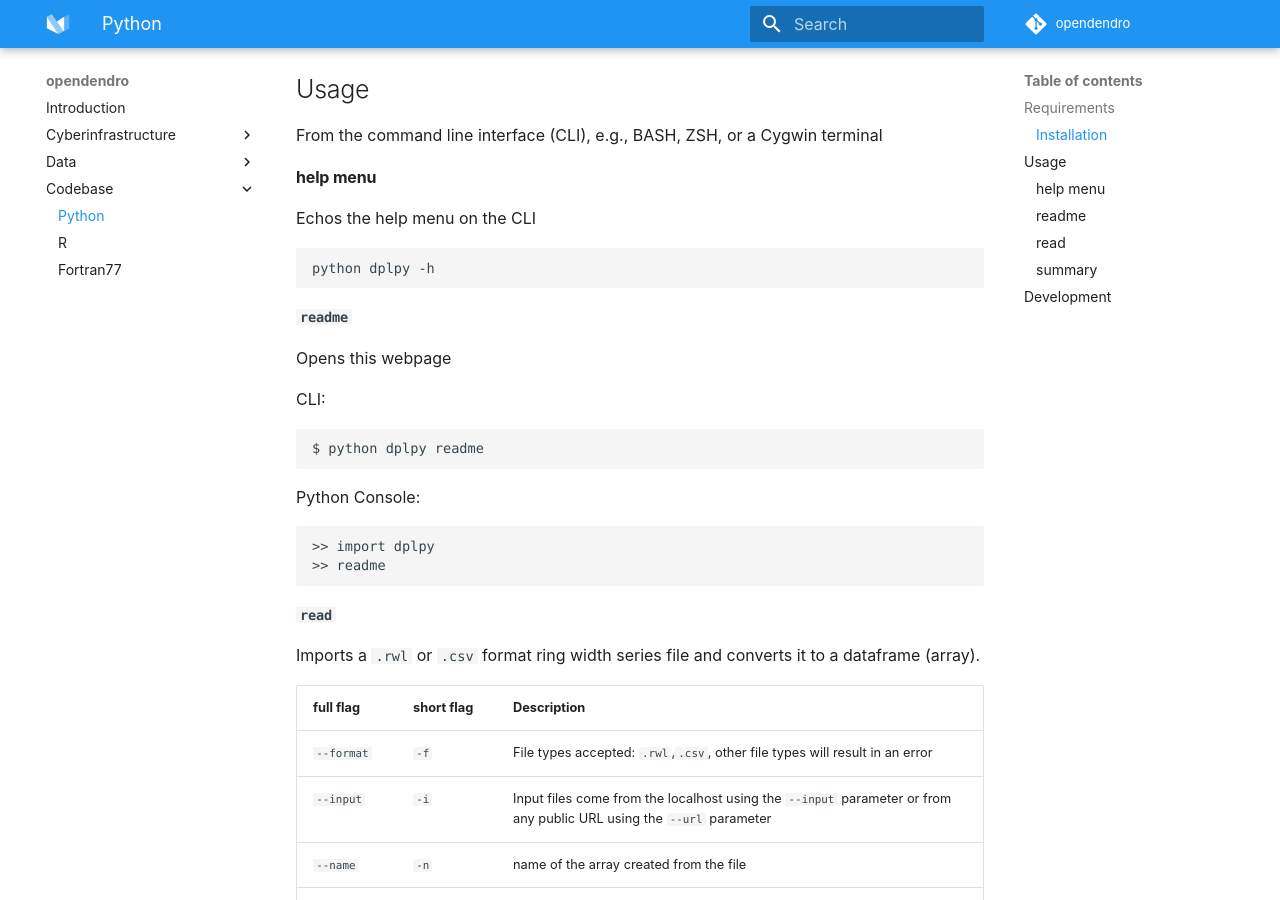
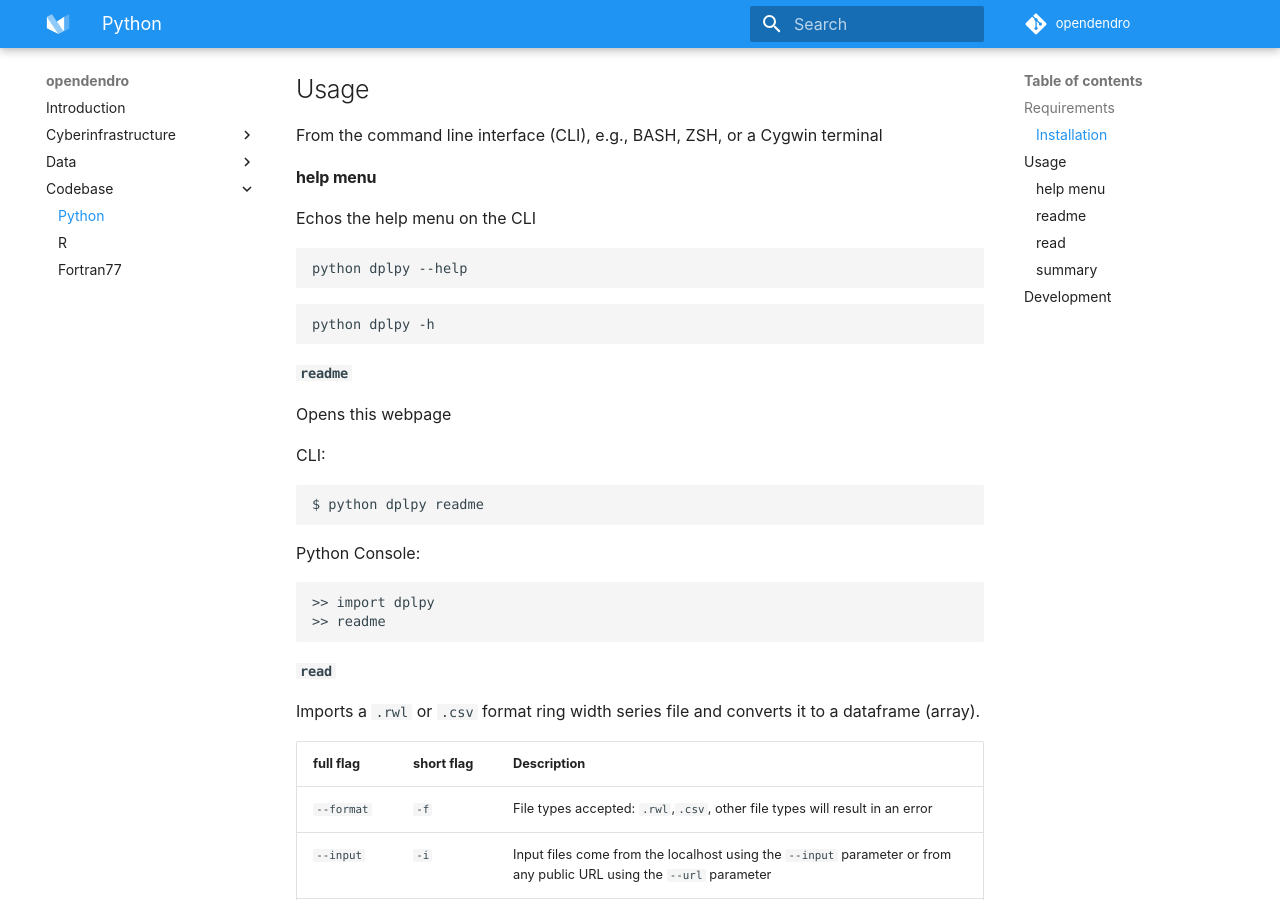
Before and after one commit to OpenDendro/opendendro, an MkDocs documentation site: the page built from docs/python.md, in a window 1280 px wide and 900 px high, scrolled down 614 px. Built offline with MkDocs 1.6.1 and Material for MkDocs 9.7.7, drawn with Linux system fonts in a browser that asks for light colours; some web fonts are replaced; comment, search, counter and statistics services are not loaded.

Commit message:
Update python.md

````diff
--- a/docs/python.md
+++ b/docs/python.md
@@ -29,6 +29,11 @@ From the command line interface (CLI), e.g., BASH, ZSH, or a Cygwin terminal
 #### help menu
 
 Echos the help menu on the CLI
+
+```
+python dplpy --help
+```
+
 ```
 python dplpy -h
 ```
````
